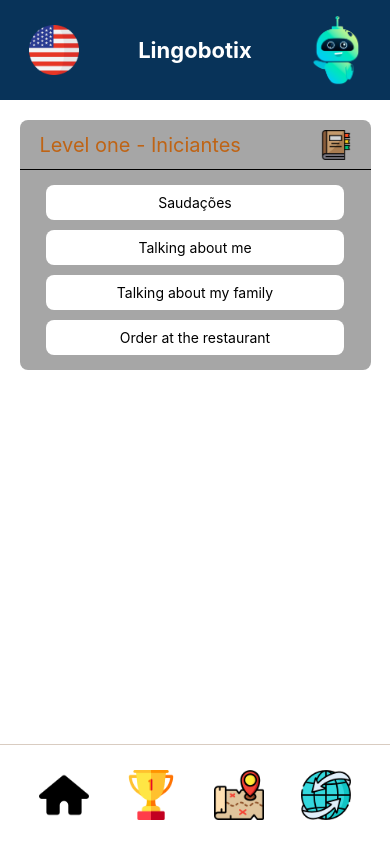
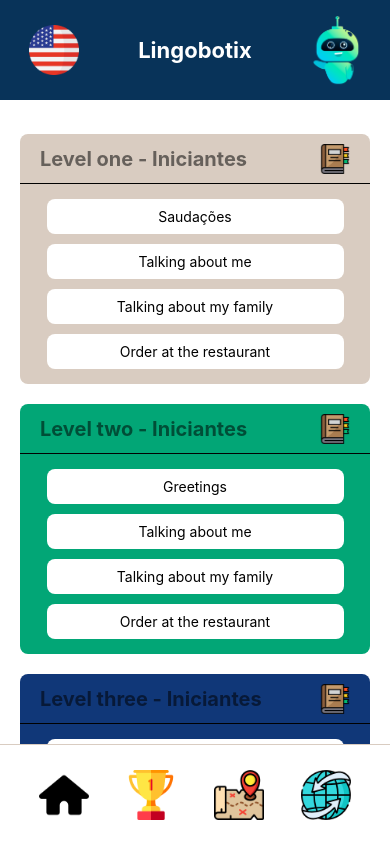
Before and after one commit to zezerinomattos/Lingobotix_app, a React Native app: screen /Home in a window 390 px wide. Built offline with nearby package versions, Linux system fonts and the light colour scheme.

Commit message:
Tela de Home Criada

```diff
--- a/src/components/Level/index.tsx
+++ /dev/null
@@ -1,34 +0,0 @@
-import React, {useState} from 'react';
-import { View, Text, TouchableOpacity, Image } from 'react-native';
-
-// MY IMPORTS
-import styles from './styles';
-
-export function Level(){
-
-    return(
-        <View style={styles.container}>
-            <View style={styles.titleContainer}>
-                <Text style={styles.textTitle}>Level one - Iniciantes</Text>
-                <Image source={require('../../images/book.png')} style={{width: 30}} resizeMode="contain"  />
-            </View>
-            <View style={styles.buttonContainer}>
-                <TouchableOpacity style={styles.button}>
-                    <Text style={styles.buttonText}>Saudações</Text>
-                </TouchableOpacity>
-
-                <TouchableOpacity style={styles.button}>
-                    <Text style={styles.buttonText}>Talking about me</Text>
-                </TouchableOpacity>
-
-                <TouchableOpacity style={styles.button}>
-                    <Text style={styles.buttonText}>Talking about my family</Text>
-                </TouchableOpacity>
-
-                <TouchableOpacity style={styles.button}>
-                    <Text style={styles.buttonText}>Order at the restaurant</Text>
-                </TouchableOpacity>
-            </View>
-        </View>
-    )
-}
--- /dev/null
+++ b/src/components/ListLevel/index.tsx
@@ -0,0 +1,49 @@
+import React, {useState} from 'react';
+import { View, Text, TouchableOpacity, Image } from 'react-native';
+
+// MY IMPORTS
+import styles from './styles';
+
+interface LevelProps {
+    data:{
+        id: string;
+        title: string;
+        style: string;
+        buttonOne: string;
+        buttonTwo: string;
+        buttonThree: string;
+        buttonFour: string;
+    };
+}
+
+export function ListLevel({ data }: LevelProps){
+
+    return(
+        <View style={[styles.container, {backgroundColor: data.style}]}>
+            <View style={styles.titleContainer}>
+                <Text style={styles.textTitle}>{data.title}</Text>
+
+                <TouchableOpacity >
+                    <Image source={require('../../images/book.png')} style={{width: 30}} resizeMode="contain"  />
+                </TouchableOpacity>
+            </View>
+            <View style={styles.buttonContainer}>
+                <TouchableOpacity style={styles.button}>
+                    <Text style={styles.buttonText}>{data.buttonOne}</Text>
+                </TouchableOpacity>
+
+                <TouchableOpacity style={styles.button}>
+                    <Text style={styles.buttonText}>{data.buttonTwo}</Text>
+                </TouchableOpacity>
+
+                <TouchableOpacity style={styles.button}>
+                    <Text style={styles.buttonText}>{data.buttonThree}</Text>
+                </TouchableOpacity>
+
+                <TouchableOpacity style={styles.button}>
+                    <Text style={styles.buttonText}>{data.buttonFour}</Text>
+                </TouchableOpacity>
+            </View>
+        </View>
+    )
+}
--- a/src/components/Level/styles.tsx
+++ b/src/components/ListLevel/styles.tsx
@@ -2,9 +2,9 @@
 
 const styles = StyleSheet.create({
     container: {
-        width: '90%',
+        width: '100%',
         backgroundColor: '#A6A6A6',
-        marginVertical: 20,
+        marginVertical: 10,
         borderRadius: 8
     },
     titleContainer: {
@@ -18,7 +18,8 @@
     },
     textTitle: {
         fontSize: 20,
-        color: '#BF6415'
+        color: '#0008',
+        fontWeight: 'bold'
     },
     buttonContainer:{
         width: '100%',
--- a/src/pages/Home/index.tsx
+++ b/src/pages/Home/index.tsx
@@ -1,19 +1,48 @@
 import React, {useState} from 'react';
-import { View, Text, TouchableOpacity, TextInput, StyleSheet, ScrollView, SafeAreaView  } from 'react-native';
+import { View, Text, ScrollView, SafeAreaView, FlatList  } from 'react-native';
 
 // MY IMPORTS
 import styles from './styles';
 import { Header } from '../../components/Header';
 import { Footer } from '../../components/Footer';
-import { Level } from '../../components/Level';
+import { ListLevel } from '../../components/ListLevel';
+
+type LevelProps = {
+    id: string;
+    title: string;
+    style: string;
+    buttonOne: string;
+    buttonTwo: string;
+    buttonThree: string;
+    buttonFour: string;
+}
 
 export default function Home(){
+
+    const [level, setLevel] = useState<LevelProps[]>([
+        {id:'1', title: 'Level one - Iniciantes', style: '#D9CCC1', buttonOne: 'Saudações', buttonTwo: 'Talking about me', buttonThree: 'Talking about my family', buttonFour: 'Order at the restaurant'},
+
+        {id: '2', title: 'Level two - Iniciantes', style: '#02A676', buttonOne: 'Greetings', buttonTwo: 'Talking about me', buttonThree: 'Talking about my family', buttonFour: 'Order at the restaurant'},
+
+        {id: '3', title: 'Level three - Iniciantes', style: '#103778', buttonOne: 'Vira', buttonTwo: 'Vira', buttonThree: 'Vira', buttonFour: 'Vira'},
+
+        {id: '4', title: 'Level four - Iniciantes', style: '#E3371E', buttonOne: 'Vira', buttonTwo: 'Vira', buttonThree: 'Vira', buttonFour: 'Vira'},
+    ]);
+
     return(
-        <SafeAreaView style={styles.container}>
+        <View style={styles.container}>
             <Header />
-            <Level />
+
+            <FlatList
+                showsVerticalScrollIndicator={false}
+                style={styles.listLevel}
+                data={level}
+                keyExtractor={(item) => item.id}
+                renderItem={({ item }) => <ListLevel data={item} />}
+                contentContainerStyle={styles.listContent}
+            />
 
             <Footer />
-        </SafeAreaView>
+        </View>
     );
 }
--- a/src/pages/Home/styles.tsx
+++ b/src/pages/Home/styles.tsx
@@ -9,8 +9,17 @@
     container:{
         flex: 1,
         width: '100%',
-        alignItems:'center',
+        // alignItems:'center',
+        // justifyContent: 'center',
         backgroundColor: '#FFF',
+    },
+    listLevel:{
+        paddingHorizontal: 20,
+        marginTop: 24,
+        marginBottom: 50
+    },
+    listContent: {
+        paddingBottom: 60, // Ajuste o valor conforme necessário para evitar o corte do último item
     },
 });
 
```
